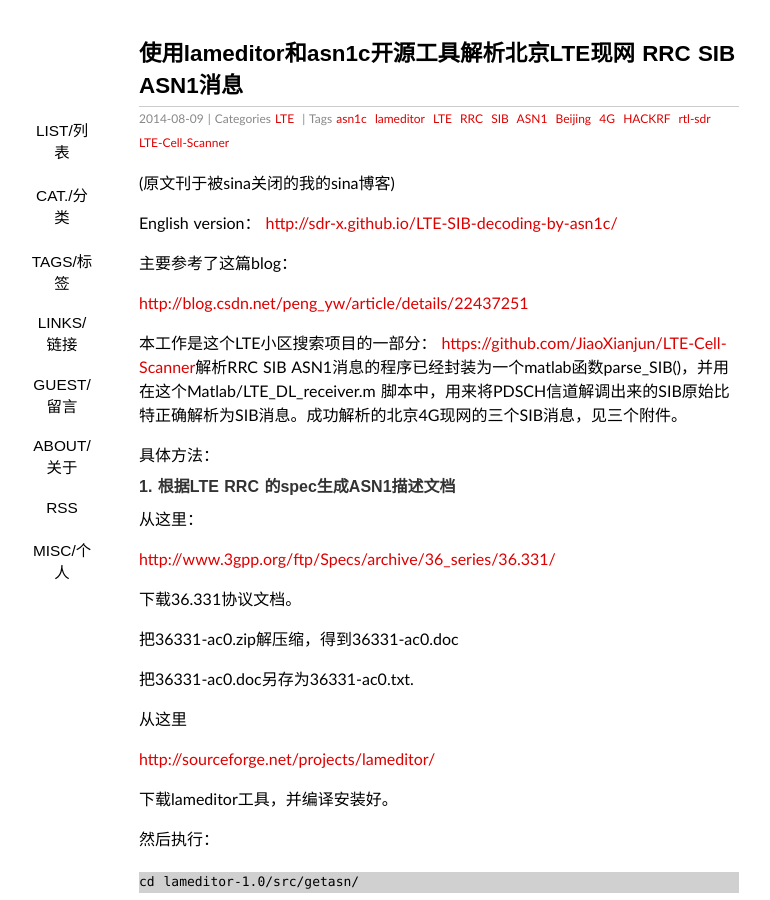
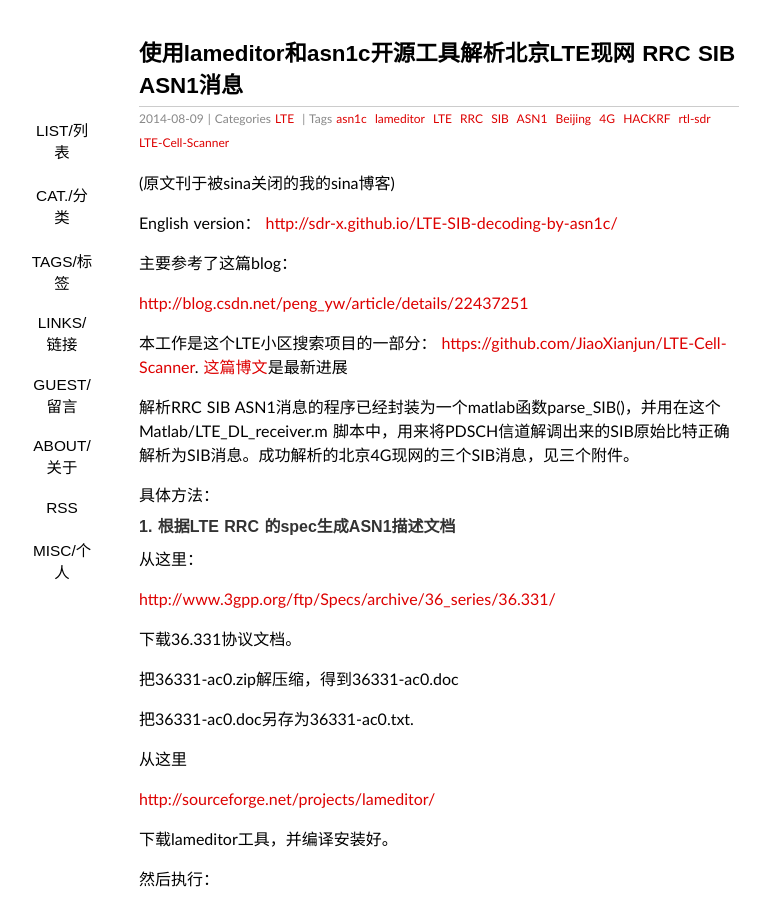
Before and after one commit to sdr-x/sdr-x.github.io, a Jekyll site: the page built from _posts/2014-08-09-使用lameditor和asn1c开源工具解析北京LTE现网 RRC SIB ASN1消息.md, in a window 1280 px wide and 900 px high. Shown: the whole window, without its empty margins (201-971 px from the left). Built offline with Jekyll 4.4.1, drawn with Linux system fonts in a browser that asks for light colours; some web fonts are replaced; Markdown is read by kramdown in place of the engine named in the settings; comment, search, counter and statistics services are not loaded.

Commit message:
Update 2014-08-09-使用lameditor和asn1c开源工具解析北京LTE现网 RRC SIB ASN1消息.md

```diff
--- a/_posts/2014-08-09-使用lameditor和asn1c开源工具解析北京LTE现网 RRC SIB ASN1消息.md
+++ b/_posts/2014-08-09-使用lameditor和asn1c开源工具解析北京LTE现网 RRC SIB ASN1消息.md
@@ -15,7 +15,9 @@ English version： [http://sdr-x.github.io/LTE-SIB-decoding-by-asn1c/](http://sd
 
 [http://blog.csdn.net/peng_yw/article/details/22437251](http://blog.csdn.net/peng_yw/article/details/22437251)
 
-本工作是这个LTE小区搜索项目的一部分： [https://github.com/JiaoXianjun/LTE-Cell-Scanner](https://github.com/JiaoXianjun/LTE-Cell-Scanner)解析RRC SIB ASN1消息的程序已经封装为一个matlab函数parse_SIB()，并用在这个Matlab/LTE_DL_receiver.m 脚本中，用来将PDSCH信道解调出来的SIB原始比特正确解析为SIB消息。成功解析的北京4G现网的三个SIB消息，见三个附件。
+本工作是这个LTE小区搜索项目的一部分： [https://github.com/JiaoXianjun/LTE-Cell-Scanner](https://github.com/JiaoXianjun/LTE-Cell-Scanner). [这篇博文](http://sdr-x.github.io/%E5%AE%8C%E6%95%B420MHz%E5%B8%A6%E5%AE%BD%E9%85%8D%E7%BD%AELTE%E4%BF%A1%E5%8F%B7%E8%A2%ABHACKRF-19.2M%E9%87%87%E6%A0%B7%E7%8E%87%E6%88%90%E5%8A%9F%E8%A7%A3%E6%9E%90/)是最新进展
+
+解析RRC SIB ASN1消息的程序已经封装为一个matlab函数parse_SIB()，并用在这个Matlab/LTE_DL_receiver.m 脚本中，用来将PDSCH信道解调出来的SIB原始比特正确解析为SIB消息。成功解析的北京4G现网的三个SIB消息，见三个附件。
 
 具体方法：
 
```
